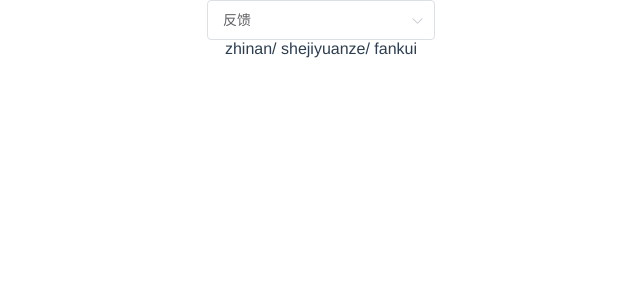
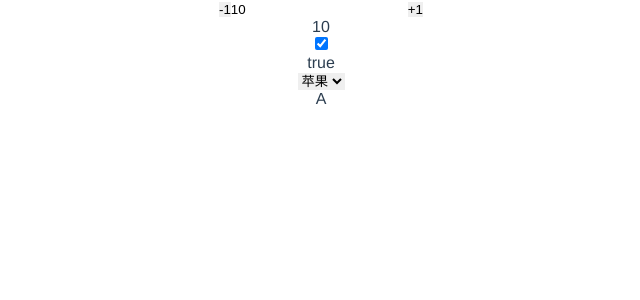
Before and after one commit to oylx/chunfengshili, a Vue app in the folder 3vue/eight-queen/: page / in a window 1280 px wide. Shown: the top 300 px of the page, without its empty margins (319-959 px from the left). Built offline with nearby package versions, Linux system fonts and the light colour scheme.

Commit message:
M:更新select

```diff
--- a/3vue/eight-queen/src/App.vue
+++ b/3vue/eight-queen/src/App.vue
@@ -1,16 +1,17 @@
 <template>
   <div id="app">
+<!--    <s-chat-gpt />-->
 <!--      <drag-table></drag-table>-->
 <!--    <s-scroll></s-scroll>-->
 <!--    <s-lazy></s-lazy>-->
 <!--    <s-sync></s-sync>-->
-<!--    <model-demo></model-demo>-->
+    <model-demo></model-demo>
 <!--    <one></one>-->
 <!--    <on-emit></on-emit>-->
 <!--    <s-directive></s-directive>-->
 
 <!--    <s-provide></s-provide>-->
-    <s-cascader />
+<!--    <s-cascader />-->
 <!--    <component-attr />-->
 <!--    <decorate></decorate>-->
 <!--    <div>-->
@@ -53,12 +54,12 @@
 // import RenderlessValidate from '@/components/composition/renderless/RenderlessValidate';
 // import Decorate from '@/components/Decorate';
 // import ComponentAttr from '@/components/ComponentAttr';
-import SCascader from '@/components/SCascader'
+// import SCascader from '@/components/cascader/Cascader'
 // import SProvide from '@/components/SProvide';
 // import SDirective from '@/components/SDirective';
 // import OnEmit from '@/components/onEmit/onEmit';
 // import One from '@/components/sync/One';
-// import ModelDemo from '@/components/Checkbox/ModelDemo';
+import ModelDemo from '@/components/Checkbox/ModelDemo';
 // import DragTable from "./components/DragTable"
 // import SMixin from "@/components/sMixin";
 // import SJsonp from '@/components/SJsonp'
@@ -66,12 +67,14 @@ import SCascader from '@/components/SCascader'
 // import SLazy from '@/components/SLazy';
 // import SScroll from '@/components/SScroll';
 
+// import SChatGpt from '@/components/SChatGpt'
 export default {
   name: 'App',
   components: {
-    SCascader,
+    // SChatGpt,
+    // SCascader,
     // DragTable,
-    // ModelDemo,
+    ModelDemo,
     // One,
     // OnEmit,
     // SScroll,
```
